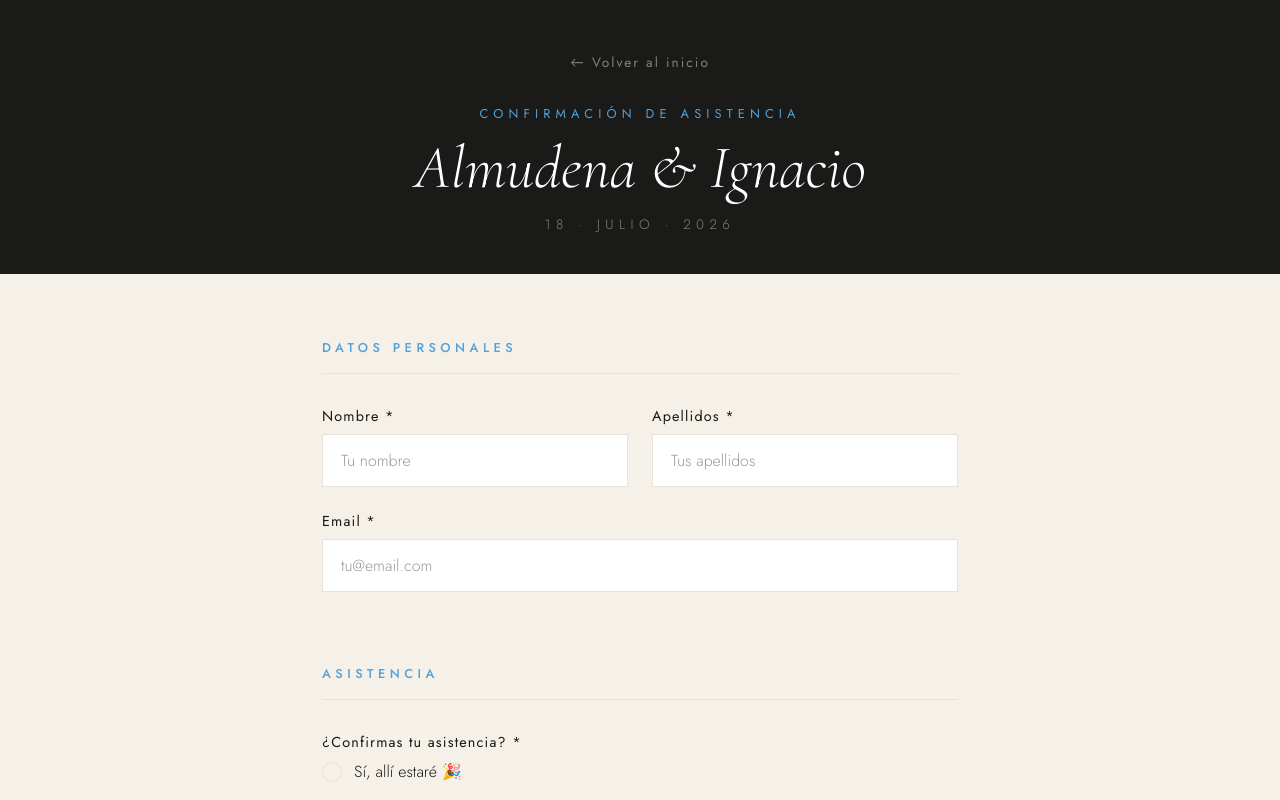
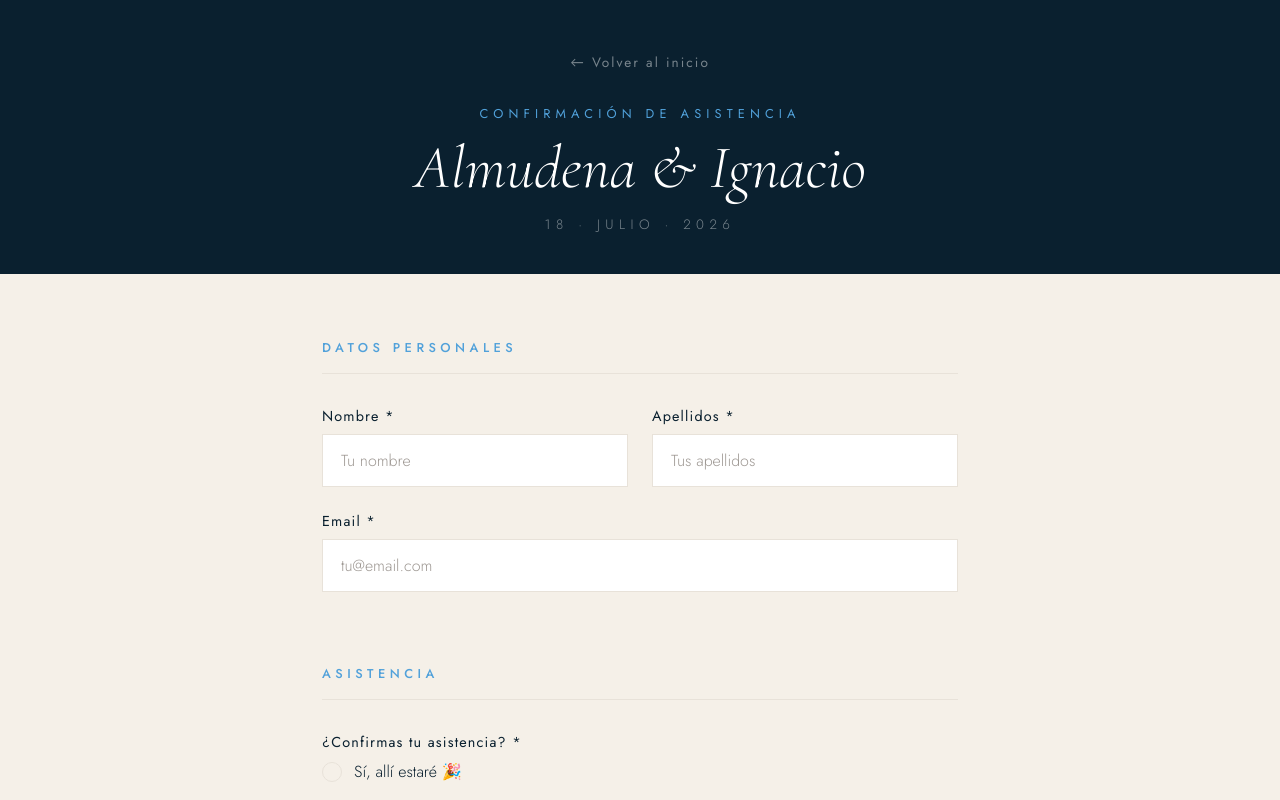
Before and after one commit to IgnacioSainzMaza/WebBoda-web, an Angular app: page /formulario in a window 1280 px wide. Shown: the top 800 px of the page. Built offline with nearby package versions, Linux system fonts and the light colour scheme.

Commit message:
Dark blue formulario

```diff
--- a/src/app/pages/formulario/formulario.scss
+++ b/src/app/pages/formulario/formulario.scss
@@ -1,7 +1,7 @@
 // =====================================================================
 // VARIABLES (misma paleta que inicio.scss para coherencia visual)
 // =====================================================================
-$color-oscuro:      #1a1a18;
+$color-oscuro:      #0A202F;
 $color-dorado:      #b89a6a;
 $color-azul:        #51a1da;
 $color-azul-claro: #85aac5;
```
